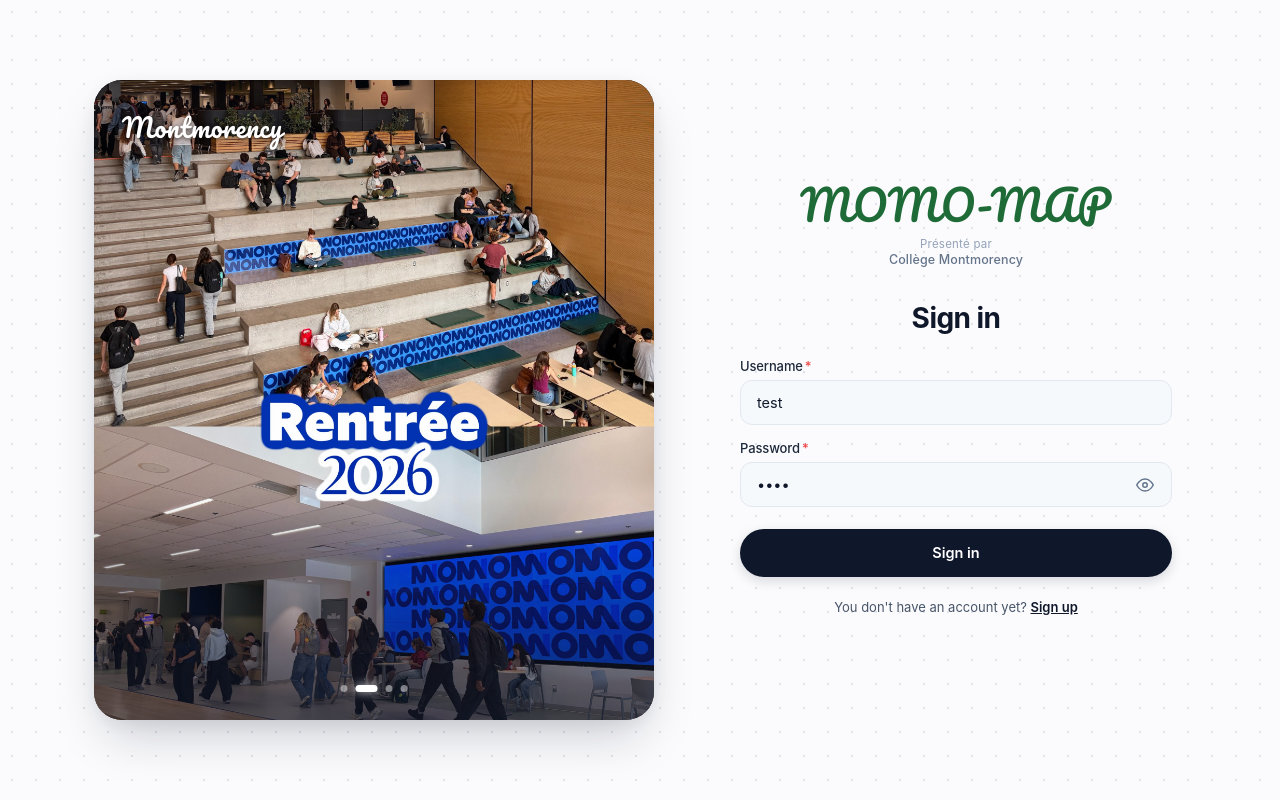
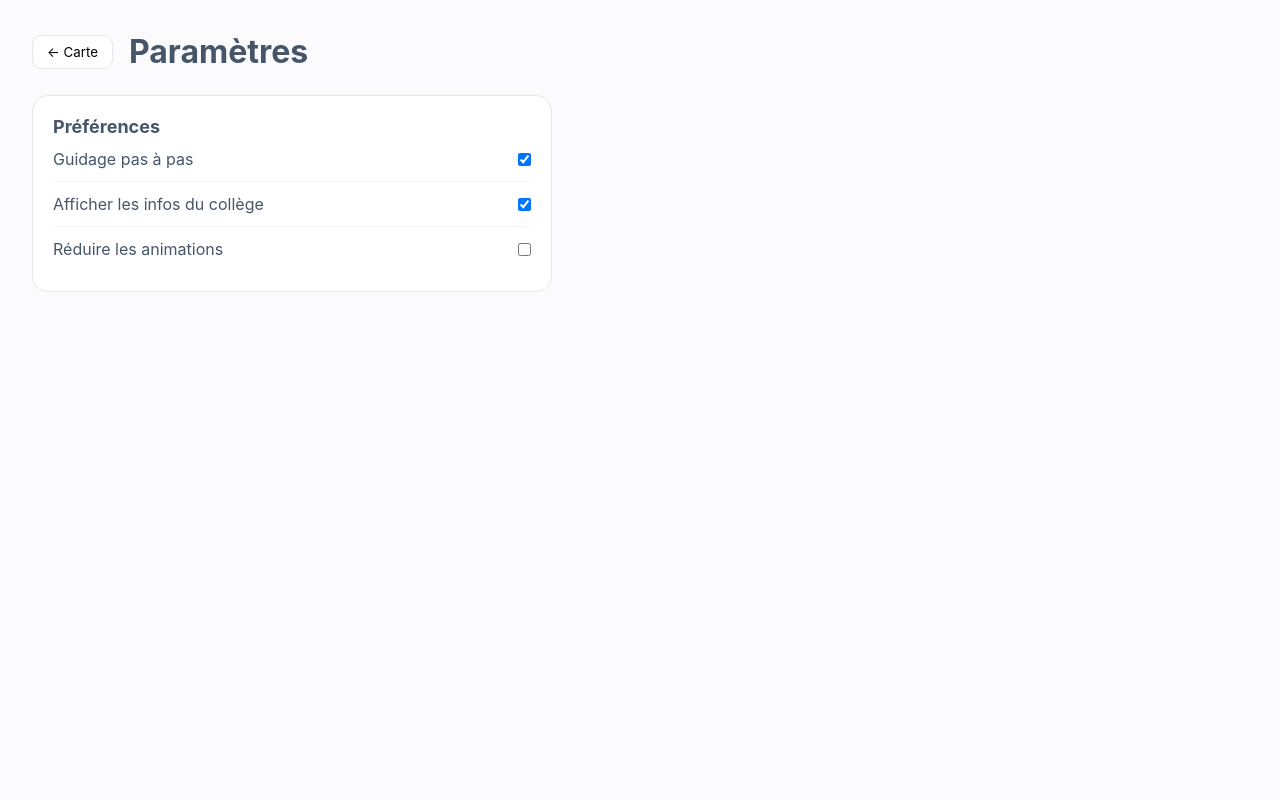
Before and after one commit to etienne420/MOMO-MAP, a React (Vite) app in the folder frontend/: page /settings in a window 1280 px wide. Before the commit this address led to /login. Built offline with nearby package versions, Linux system fonts and the light colour scheme; no server answers; a web font is replaced by a local one.

Commit message:
[ADD] Page Paramêtre

```diff
--- a/frontend/src/App.jsx
+++ b/frontend/src/App.jsx
@@ -3,6 +3,8 @@ import { BrowserRouter, Routes, Route, Navigate, useNavigate } from 'react-route
 import LoginPage from './pages/LoginPage/LoginPage'
 import SignUpPage from './pages/SignUpPage/SignUpPage'
 import MapPage from './pages/MapPage/MapPage'
+import ShopPage from './pages/ShopPage/ShopPage'
+import SettingsPage from './pages/SettingsPage/SettingsPage'
 import './App.css'
 
 function LoginRoute() {
@@ -40,6 +42,8 @@ function App() {
         <Route path="/signup" element={<SignUpRoute />} />
         <Route path="/register" element={<Navigate to="/signup" replace />} />
         <Route path="/map" element={<MapPage />} />
+        <Route path="/shop" element={<ShopPage />} />
+        <Route path="/settings" element={<SettingsPage />} />
         <Route path="*" element={<Navigate to="/login" replace />} />
       </Routes>
     </BrowserRouter>
--- a/frontend/src/pages/MapPage/MapPage.css
+++ b/frontend/src/pages/MapPage/MapPage.css
@@ -60,6 +60,30 @@
   box-shadow: 0 6px 20px -3px rgba(15, 23, 42, 0.1), 0 2px 6px -1px rgba(15, 23, 42, 0.04);
 }
 
+.map-page-sidebar__nav {
+  display: flex;
+  gap: 8px;
+  width: 100%;
+}
+
+.map-page-nav-btn {
+  flex: 1;
+  height: 38px;
+  border-radius: 12px;
+  border: 1px solid #e5e7eb;
+  background: #ffffff;
+  color: #18181b;
+  font-size: 13px;
+  font-weight: 500;
+  cursor: pointer;
+  transition: background-color 0.15s ease, border-color 0.15s ease;
+}
+
+.map-page-nav-btn:hover {
+  background: #f9fafb;
+  border-color: #d1d5db;
+}
+
 @media (max-width: 640px) {
   .map-page-screen {
     padding-left: 16px;
--- a/frontend/src/pages/MapPage/MapPage.jsx
+++ b/frontend/src/pages/MapPage/MapPage.jsx
@@ -1,21 +1,42 @@
-import React, { useState } from 'react'
+import React, { useState, useEffect } from 'react'
+import { useNavigate } from 'react-router-dom'
 import AuthHeader from '../../components/auth/AuthHeader/AuthHeader'
 import RoutePanel from '../../components/map/RoutePanel/RoutePanel'
 import AmenitiesPanel from '../../components/map/AmenitiesPanel/AmenitiesPanel'
 import MapCanvas from '../../components/map/MapCanvas/MapCanvas'
+import { getCurrentUserId } from '../../services/auth'
 import './MapPage.css'
 
 export default function MapPage() {
   const [activeAmenityId, setActiveAmenityId] = useState(null)
+  const [theme, setTheme] = useState(null)
+  const navigate = useNavigate()
+
+  useEffect(() => {
+    const uid = getCurrentUserId()
+    if (!uid) return
+    fetch(`${import.meta.env.VITE_API_BASE_URL}/api/users/${uid}`)
+      .then((r) => r.json())
+      .then((u) => setTheme(u.themeActuel || null))
+      .catch(() => {})
+  }, [])
 
   return (
     <div className="map-page-screen">
       {/* Full viewport interactive Google Maps Grid canvas */}
-      <MapCanvas />
+      <MapCanvas theme={theme} />
 
       {/* Floating Navigation Sidebar */}
       <aside className="map-page-sidebar" aria-label="Navigation et commodités">
         <AuthHeader className="map-page-sidebar__logo" showSubtitle={false} />
+        <div className="map-page-sidebar__nav">
+          <button type="button" className="map-page-nav-btn" onClick={() => navigate('/shop')}>
+            Boutique
+          </button>
+          <button type="button" className="map-page-nav-btn" onClick={() => navigate('/settings')}>
+            Paramètres
+          </button>
+        </div>
         <RoutePanel />
         <AmenitiesPanel
           activeAmenityId={activeAmenityId}
--- a/frontend/src/pages/SettingsPage/SettingsPage.css
+++ b/frontend/src/pages/SettingsPage/SettingsPage.css
@@ -0,0 +1,47 @@
+.settings-page {
+  min-height: 100vh;
+  padding: 32px;
+  background: var(--color-bg-page, #fbfbfd);
+  font-family: var(--font-family-base);
+}
+
+.settings-page__header {
+  display: flex;
+  align-items: center;
+  gap: 16px;
+  margin-bottom: 24px;
+}
+
+.settings-page__back {
+  border: 1px solid #e5e7eb;
+  background: #fff;
+  border-radius: 10px;
+  padding: 8px 14px;
+  cursor: pointer;
+}
+
+.settings-section {
+  background: #fff;
+  border: 1px solid #e5e7eb;
+  border-radius: 16px;
+  padding: 20px;
+  max-width: 520px;
+}
+
+.settings-section h2 { margin-top: 0; font-size: 18px; }
+
+.settings-row {
+  display: flex;
+  justify-content: space-between;
+  align-items: center;
+  padding: 12px 0;
+  border-bottom: 1px solid #f1f5f9;
+}
+
+.settings-row:last-of-type { border-bottom: none; }
+
+.settings-status {
+  margin-top: 12px;
+  font-size: 13px;
+  color: #64748b;
+}
--- a/frontend/src/pages/SettingsPage/SettingsPage.jsx
+++ b/frontend/src/pages/SettingsPage/SettingsPage.jsx
@@ -0,0 +1,57 @@
+import React, { useState } from 'react'
+import { useNavigate } from 'react-router-dom'
+import { updateUserSettings, getCurrentUserId } from '../../services/auth'
+import './SettingsPage.css'
+
+const TOGGLES = [
+  { key: 'turnByTurnGuidance', label: 'Guidage pas à pas' },
+  { key: 'showSchoolInsights', label: 'Afficher les infos du collège' },
+  { key: 'reducedMotion', label: 'Réduire les animations' },
+]
+
+export default function SettingsPage() {
+  const navigate = useNavigate()
+  const uid = getCurrentUserId()
+  const [settings, setSettings] = useState({
+    turnByTurnGuidance: true,
+    showSchoolInsights: true,
+    reducedMotion: false,
+  })
+  const [status, setStatus] = useState('')
+
+  const toggle = async (key) => {
+    const next = { ...settings, [key]: !settings[key] }
+    setSettings(next)
+    setStatus('Enregistrement…')
+    try {
+      await updateUserSettings(uid, next)
+      setStatus('Enregistré')
+    } catch (e) {
+      setStatus(e.message)
+    }
+  }
+
+  return (
+    <div className="settings-page">
+      <header className="settings-page__header">
+        <button className="settings-page__back" onClick={() => navigate('/map')}>← Carte</button>
+        <h1>Paramètres</h1>
+      </header>
+
+      <section className="settings-section">
+        <h2>Préférences</h2>
+        {TOGGLES.map(({ key, label }) => (
+          <label key={key} className="settings-row">
+            <span>{label}</span>
+            <input
+              type="checkbox"
+              checked={!!settings[key]}
+              onChange={() => toggle(key)}
+            />
+          </label>
+        ))}
+        {status && <p className="settings-status">{status}</p>}
+      </section>
+    </div>
+  )
+}
--- a/frontend/src/services/auth.js
+++ b/frontend/src/services/auth.js
@@ -165,3 +165,66 @@ export function getSessionRole() {
 export function clearAuthSession() {
   window.sessionStorage.removeItem(SESSION_TOKEN_KEY)
 }
+
+async function authedRequest(path, { method = "GET", body } = {}) {
+  const token = getAuthToken()
+  if (!token) {
+    throw new Error("Session expirée. Veuillez vous reconnecter.")
+  }
+
+  let response
+  try {
+    response = await fetch(getApiUrl(path), {
+      method,
+      headers: {
+        "Content-Type": "application/json",
+        Authorization: `Bearer ${token}`,
+      },
+      body: body ? JSON.stringify(body) : undefined,
+    })
+  } catch (error) {
+    if (error instanceof TypeError) {
+      throw new Error("Impossible de joindre le serveur.")
+    }
+    throw error
+  }
+
+  const text = await response.text()
+  const data = text ? JSON.parse(text) : {}
+  if (!response.ok) {
+    throw new Error(data.message || `Erreur HTTP ${response.status}.`)
+  }
+  return data
+}
+
+export function fetchShopCatalog() {
+  return authedRequest("/api/users/shop/catalog")
+}
+
+export function purchaseItem(uid, kind, itemId) {
+  return authedRequest(`/api/users/${uid}/shop/purchase`, {
+    method: "POST",
+    body: { kind, itemId },
+  })
+}
+
+export function equipItem(uid, kind, itemId) {
+  return authedRequest(`/api/users/${uid}/shop/equip`, {
+    method: "PATCH",
+    body: { kind, itemId },
+  })
+}
+
+export function updateUserSettings(uid, settings) {
+  return authedRequest(`/api/users/${uid}/settings`, {
+    method: "PATCH",
+    body: { settings },
+  })
+}
+
+export function getCurrentUserId() {
+  const token = getAuthSession().token
+  if (!token) return null
+  const claims = getTokenClaims(token)
+  return claims.sub || null
+}
```
